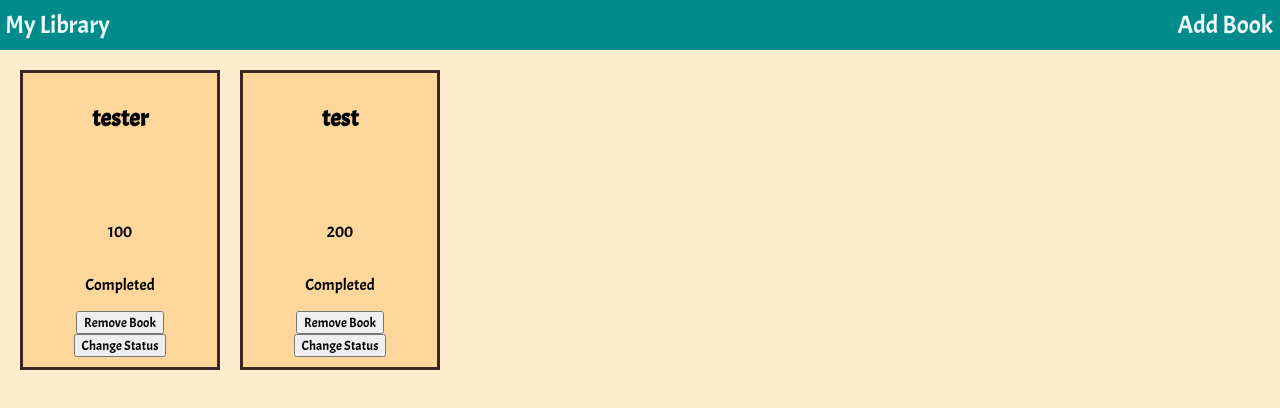
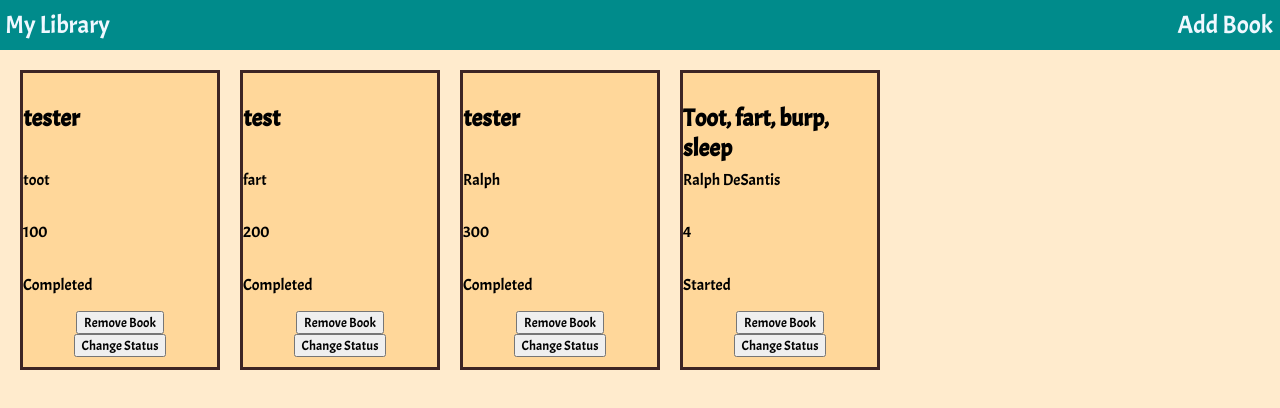
Before and after one commit to crono628/Library, a plain HTML site: page index.html in a window 1280 px wide. Drawn offline with Linux system fonts and the light colour scheme.

```diff
--- a/script.js
+++ b/script.js
@@ -16,14 +16,24 @@ class Book {
 
 bookCollection = [{
   title: "tester",
-  author: "",
+  author: "toot",
   pages: "100",
   status: "Completed"
 }, {
   title: "test",
-  author: "",
+  author: "fart",
   pages: "200",
   status: "Completed"
+}, {
+  title: "tester",
+  author: "Ralph",
+  pages: "300",
+  status: "Completed"
+}, {
+  title: "Toot, fart, burp, sleep",
+  author: "Ralph DeSantis",
+  pages: "4",
+  status: "Started"
 }]
 
 addButton.addEventListener('click', () => {
@@ -78,7 +88,7 @@ function createBookDiv(bookObj) {
   const newDeleteBtn = document.createElement("button");
   newDeleteBtn.setAttribute("id", "delete-btn");
   newDeleteBtn.textContent = "Remove Book";
-  // newDeleteBtn.addEventListener("click", deleteBook);
+  newDeleteBtn.addEventListener("click", deleteBook);
   newDeleteBtn.dataset.index = bookIndex;
   newBook.appendChild(newDeleteBtn);
 
@@ -134,4 +144,11 @@ function refresh(library) {
   })
 }
 
+function deleteBook(e) {
+  let bookArrIndex = e.target.dataset.index;
+  bookCollection.splice(bookArrIndex, 1)
+  purgeLibrary()
+  refresh(bookCollection)
+}
+
 refresh(bookCollection)
--- a/style.css
+++ b/style.css
@@ -127,6 +127,7 @@ body {
 .book {
   display: flex;
   flex-direction: column;
+  flex-wrap: wrap;
   justify-content: center;
   align-items: center;
   width: 200px;
@@ -146,20 +147,20 @@ body {
 
 .new-title {
   height: 31px;
-  width: max-content;
+  width: 100%;
 }
 
 .new-author {
   height: 20.5px;
-  width: max-content;
+  width: 100%;
 }
 
 .new-pages {
   height: 20.5px;
-  width: max-content;
+  width: 100%;
 }
 
 .new-status {
   height: 20.5px;
-  width: max-content;
+  width: 100%;
 }
```
